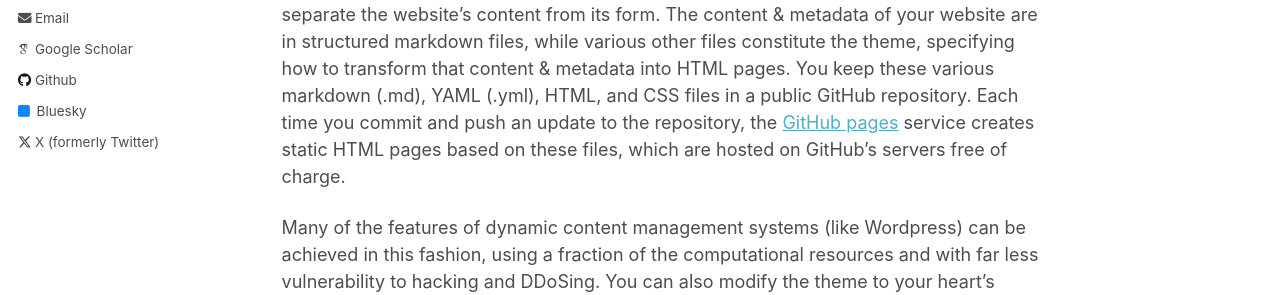
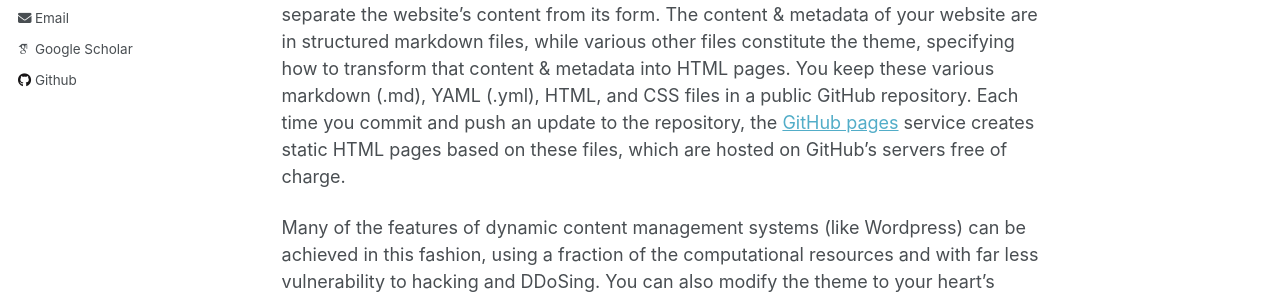
Before and after one commit to chenzyn/chenzyn.github.io, a Jekyll site: the page built from _pages/about.md, in a window 1280 px wide. Shown: the part 495-790 px from the top of the page. Built offline with Jekyll 4.4.1, drawn with Linux system fonts in a browser that asks for light colours; some web fonts are replaced; some of the changed lines change nothing that is shown.

Commit message:
Update _config.yml

```diff
--- a/_config.yml
+++ b/_config.yml
@@ -43,7 +43,6 @@ author:
   stackoverflow    : # User number or user number and name (i.e., use "1" or "1/jeff-atwood")
 
   # Social media
-  bluesky          : "bsky.app" # Replace this with you Bluesky username
   facebook         : # Username
   flickr           : # Username
   foursquare       : # Username
@@ -60,7 +59,6 @@ author:
   steam            : # Username
   telegram         : # URL
   tumblr           : # Username
-  twitter          : "UniofOxford"  # Replace this with your X / Twitter handle
   vine             : # Username
   weibo            : # Username
   wikipedia        : # Username
```
